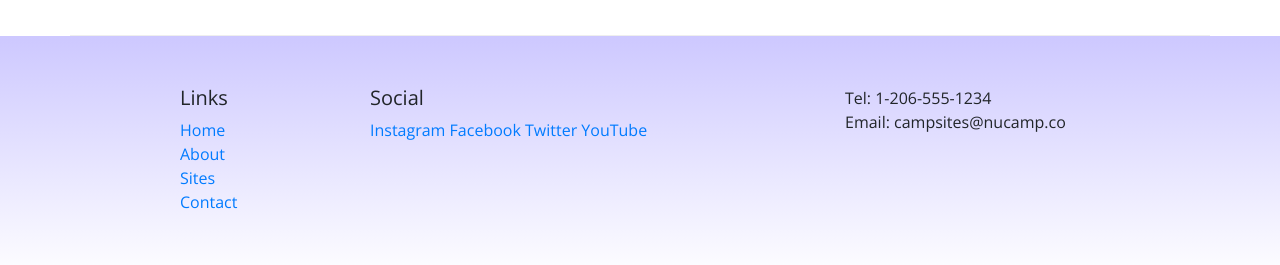
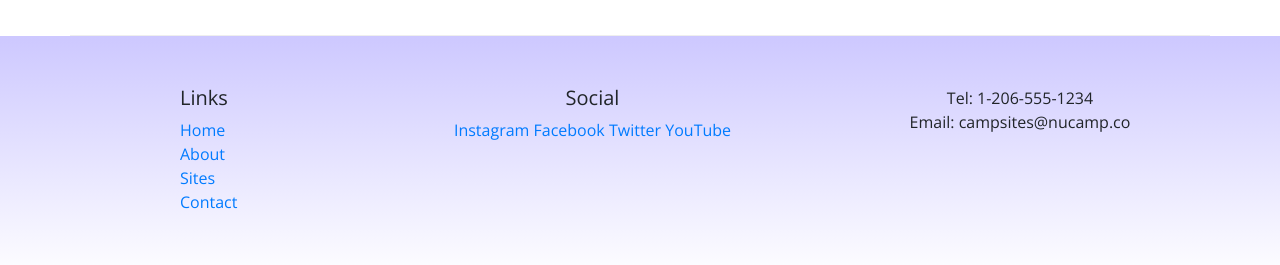
Before and after one commit to ferispeakscode/nucamp-bootstrap, a website: page index.html in a window 1280 px wide. Shown: the part 733-998 px from the top of the page. Drawn offline with nearby package versions, Linux system fonts and the light colour scheme.

Commit message:
Aligned footer text to center

```diff
--- a/index.html
+++ b/index.html
@@ -77,14 +77,14 @@
                             <li><a href="#">Contact</a></li>
                         </ul>
                     </div>
-                    <div class="col-6 col-sm-5">
+                    <div class="col-6 col-sm-5 text-center">
                         <h5>Social</h5>
                         <a href="http://instagram.com">Instagram</a>
                         <a href="http://facebook.com">Facebook</a>
                         <a href="http://twitter.com">Twitter</a>
                         <a href="http://youtube.com">YouTube</a>
                     </div>
-                    <div class="col-sm-4">
+                    <div class="col-sm-4 text-center">
                         Tel: 1-206-555-1234<br />
                         Email: campsites@nucamp.co
                     </div>
```
